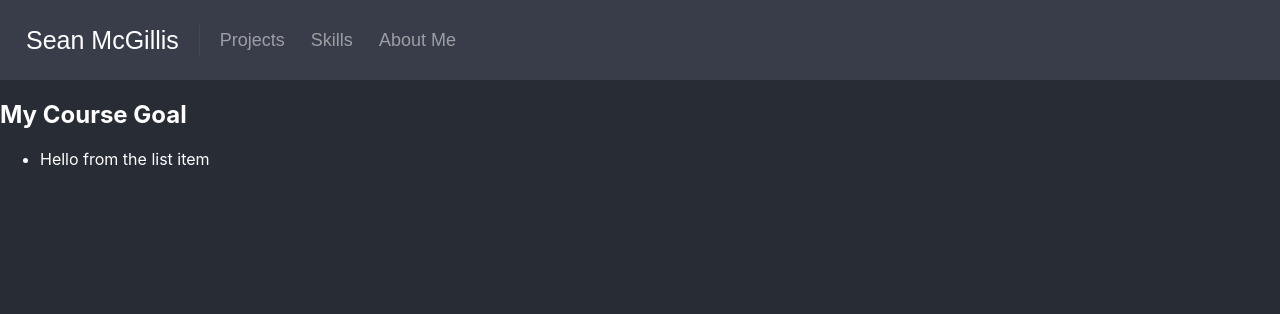
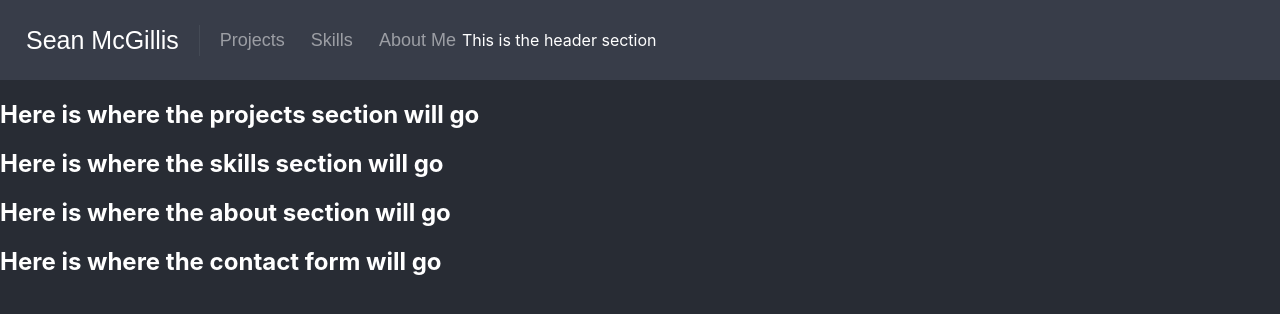
Before and after one commit to ko9x/portfolio, a plain HTML site: page index.html in a window 1280 px wide. Shown: the top 314 px of the page. Drawn offline with nearby package versions, Linux system fonts and the light colour scheme.

Commit message:
Created an app instance for each section of the project

```diff
--- a/app.js
+++ b/app.js
@@ -1,13 +1,45 @@
-const app = Vue.createApp({
-    data() {
-        return {
-            listItemText: 'Hello from the list item'
-        };
-    },
-    methods: {
-        myFunction() {
-            return this.listItemText;
-        }
-    }
+const app1 = Vue.createApp({
+  data() {
+    return {
+      headerText: "This is the header section",
+    };
+  },
+  methods: {},
 });
-app.mount('#itemList')
+app1.mount("header");
+const app2 = Vue.createApp({
+  data() {
+    return {
+      projectText: "Here is where the projects section will go",
+    };
+  },
+  methods: {},
+});
+app2.mount("#projects");
+const app3 = Vue.createApp({
+  data() {
+    return {
+      skillsText: "Here is where the skills section will go",
+    };
+  },
+  methods: {},
+});
+app3.mount("#skills");
+const app4 = Vue.createApp({
+  data() {
+    return {
+      aboutText: "Here is where the about section will go",
+    };
+  },
+  methods: {},
+});
+app4.mount("#about");
+const app5 = Vue.createApp({
+  data() {
+    return {
+      contactText: "Here is where the contact form will go",
+    };
+  },
+  methods: {},
+});
+app5.mount("#contact");
--- a/index.html
+++ b/index.html
@@ -15,14 +15,20 @@
         <button class="headerButton">Projects</button>
         <button class="headerButton">Skills</button>
         <button class="headerButton">About Me</button>
+        <p>{{headerText}}</p>
       </div>
     </header>
-    <section id="user-goal">
-      <h2>My Course Goal</h2>
-      <ul id="itemList">
-        <li>{{ listItemText }}</li>
-      </ul>
-      <p></p>
+    <section id="projects">
+      <h2>{{projectText}}</h2>
+    </section>
+    <section id="skills">
+      <h2>{{skillsText}}</h2>
+    </section>
+    <section id="about">
+      <h2>{{aboutText}}</h2>
+    </section>
+    <section id="contact">
+      <h2>{{contactText}}</h2>
     </section>
   </body>
 </html>
```
